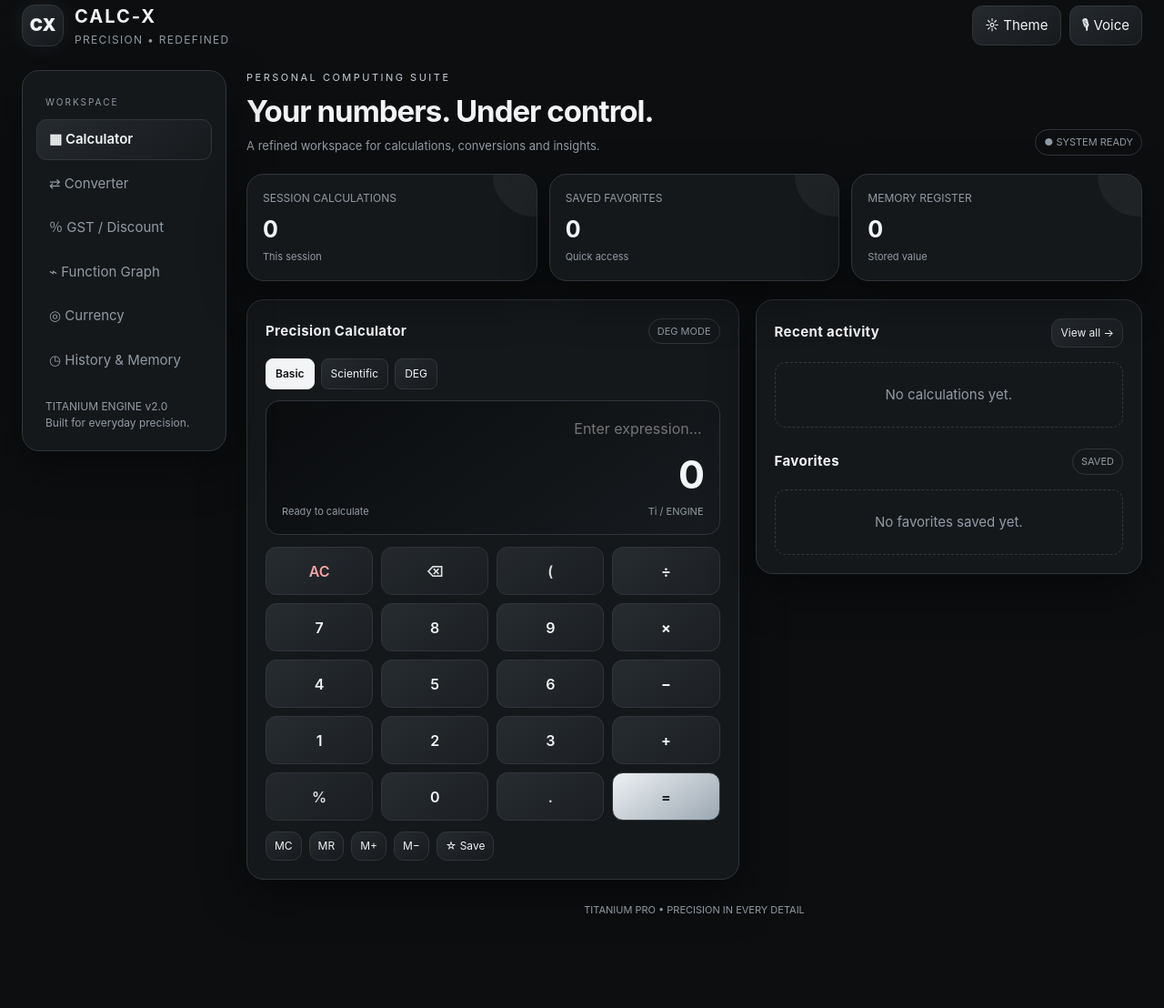
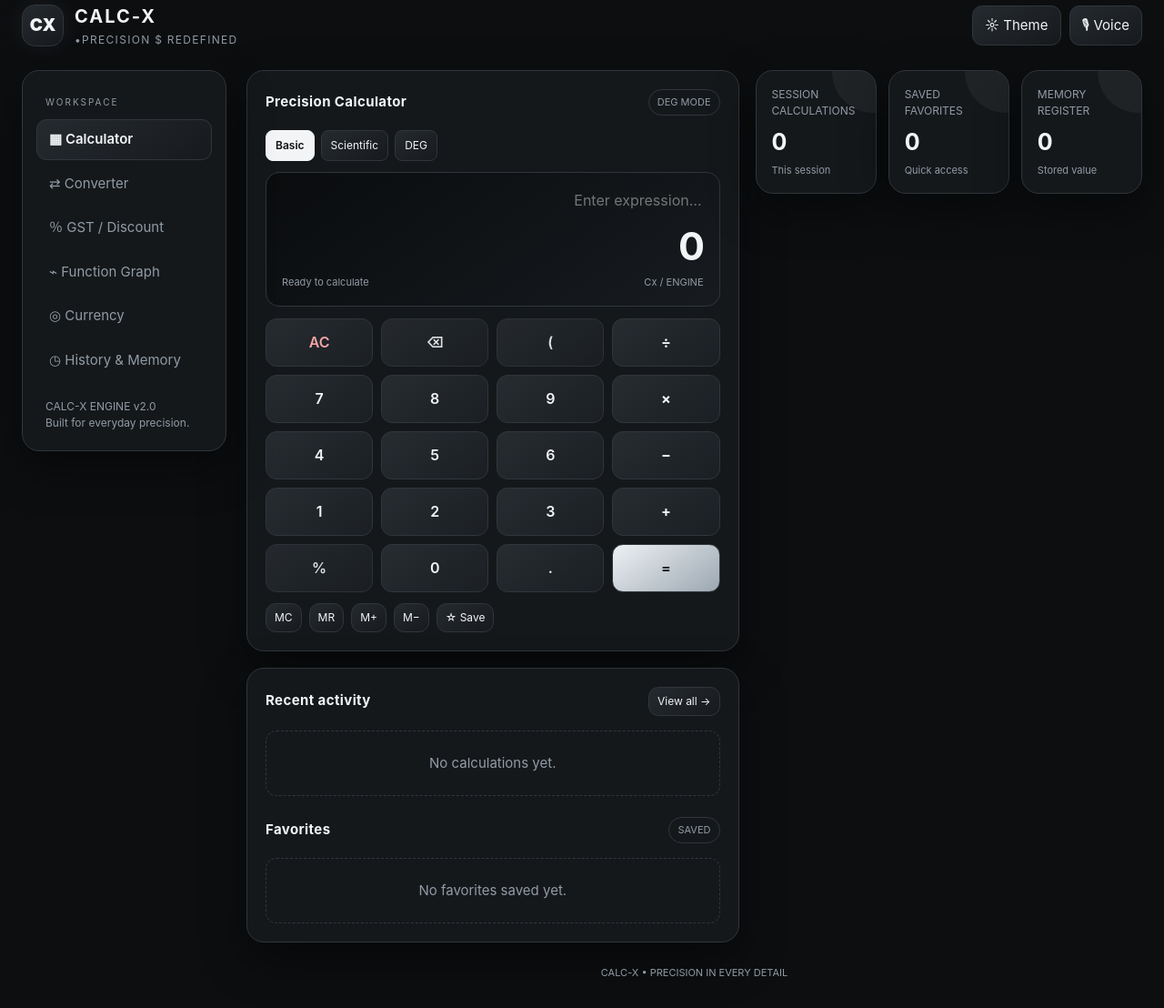
Before and after one commit to Jatinydv2456/jatincalculator, a plain HTML site: page index.html in a window 1280 px wide. Shown: the part 21-1129 px from the top of the page at 91% size. Before the commit the page ends 1060 px from the top, so only its background shows below. Drawn offline with Linux system fonts and the light colour scheme.

Commit message:
Update index.html

```diff
--- a/index.html
+++ b/index.html
@@ -4,7 +4,7 @@
 <meta charset="UTF-8">
 <meta name="viewport" content="width=device-width, initial-scale=1.0">
 <meta name="theme-color" content="#101214">
-<title>Titanium Pro — Smart Calculator</title>
+<title>CALC-X Smart Calculator</title>
 <style>
 :root {
   color-scheme: dark;
@@ -179,7 +179,7 @@ canvas { width: 100%; height: 100%; display: block; }
 <body>
 <div class="app">
 <header class="topbar">
-  <div class="brand"><div class="logo">CX</div><div><h1>CALC-X</h1><p>PRECISION • REDEFINED</p></div></div>
+  <div class="brand"><div class="logo">CX</div><div><h1>CALC-X</h1><p>•PRECISION $ REDEFINED</p></div></div>
   <div class="top-actions">
     <button class="btn" id="themeBtn" aria-label="Toggle theme">☼ Theme</button>
     <button class="btn" id="voiceBtn" title="Speak a calculation">🎙 Voice</button>
@@ -197,21 +197,10 @@ canvas { width: 100%; height: 100%; display: block; }
     <button class="navbtn" data-section="currency">◎ Currency</button>
     <button class="navbtn" data-section="history">◷ History & Memory</button>
   </nav>
-  <div class="side-note">TITANIUM ENGINE v2.0<br>Built for everyday precision.</div>
+  <div class="side-note">CALC-X ENGINE v2.0<br>Built for everyday precision.</div>
 </aside>
 
 <main>
-<section class="hero">
-  <div><div class="eyebrow">PERSONAL COMPUTING SUITE</div><h2>Your numbers. Under control.</h2><p class="sub">A refined workspace for calculations, conversions and insights.</p></div>
-  <span class="pill">● SYSTEM READY</span>
-</section>
-
-<div class="stats">
-  <div class="stat"><div class="label">SESSION CALCULATIONS</div><div class="value" id="statCount">0</div><div class="hint">This session</div></div>
-  <div class="stat"><div class="label">SAVED FAVORITES</div><div class="value" id="statFav">0</div><div class="hint">Quick access</div></div>
-  <div class="stat"><div class="label">MEMORY REGISTER</div><div class="value" id="statMem">0</div><div class="hint">Stored value</div></div>
-</div>
-
 <section id="calculator" class="section active">
 <div class="workspace">
 <article class="panel">
@@ -224,7 +213,7 @@ canvas { width: 100%; height: 100%; display: block; }
   <div class="display">
     <input id="expr" class="expression" aria-label="Calculation expression" autocomplete="off" spellcheck="false" placeholder="Enter expression…" value="">
     <div id="result" class="result" aria-live="polite">0</div>
-    <div class="display-bottom"><span id="calcStatus">Ready to calculate</span><span>Ti / ENGINE</span></div>
+    <div class="display-bottom"><span id="calcStatus">Ready to calculate</span><span>Cx / ENGINE</span></div>
   </div>
   <div class="scientific" id="scientificKeys">
     <button class="key sci" data-insert="sin(">sin</button><button class="key sci" data-insert="cos(">cos</button><button class="key sci" data-insert="tan(">tan</button><button class="key sci" data-insert="sqrt(">√</button>
@@ -243,7 +232,11 @@ canvas { width: 100%; height: 100%; display: block; }
     <button class="smallbtn" id="favBtn">☆ Save</button>
   </div>
 </article>
-
+<div class="stats">
+  <div class="stat"><div class="label">SESSION CALCULATIONS</div><div class="value" id="statCount">0</div><div class="hint">This session</div></div>
+  <div class="stat"><div class="label">SAVED FAVORITES</div><div class="value" id="statFav">0</div><div class="hint">Quick access</div></div>
+  <div class="stat"><div class="label">MEMORY REGISTER</div><div class="value" id="statMem">0</div><div class="hint">Stored value</div></div>
+</div>
 <article class="panel">
   <div class="panel-head"><h3>Recent activity</h3><button class="smallbtn" id="viewHistory">View all →</button></div>
   <div class="list" id="recentList"><div class="empty">Your calculations will appear here.</div></div>
@@ -320,7 +313,7 @@ canvas { width: 100%; height: 100%; display: block; }
 </div>
 </section>
 
-<footer class="footer">TITANIUM PRO • PRECISION IN EVERY DETAIL</footer>
+<footer class="footer">CALC-X • PRECISION IN EVERY DETAIL</footer>
 </main>
 </div>
 </div>
```
